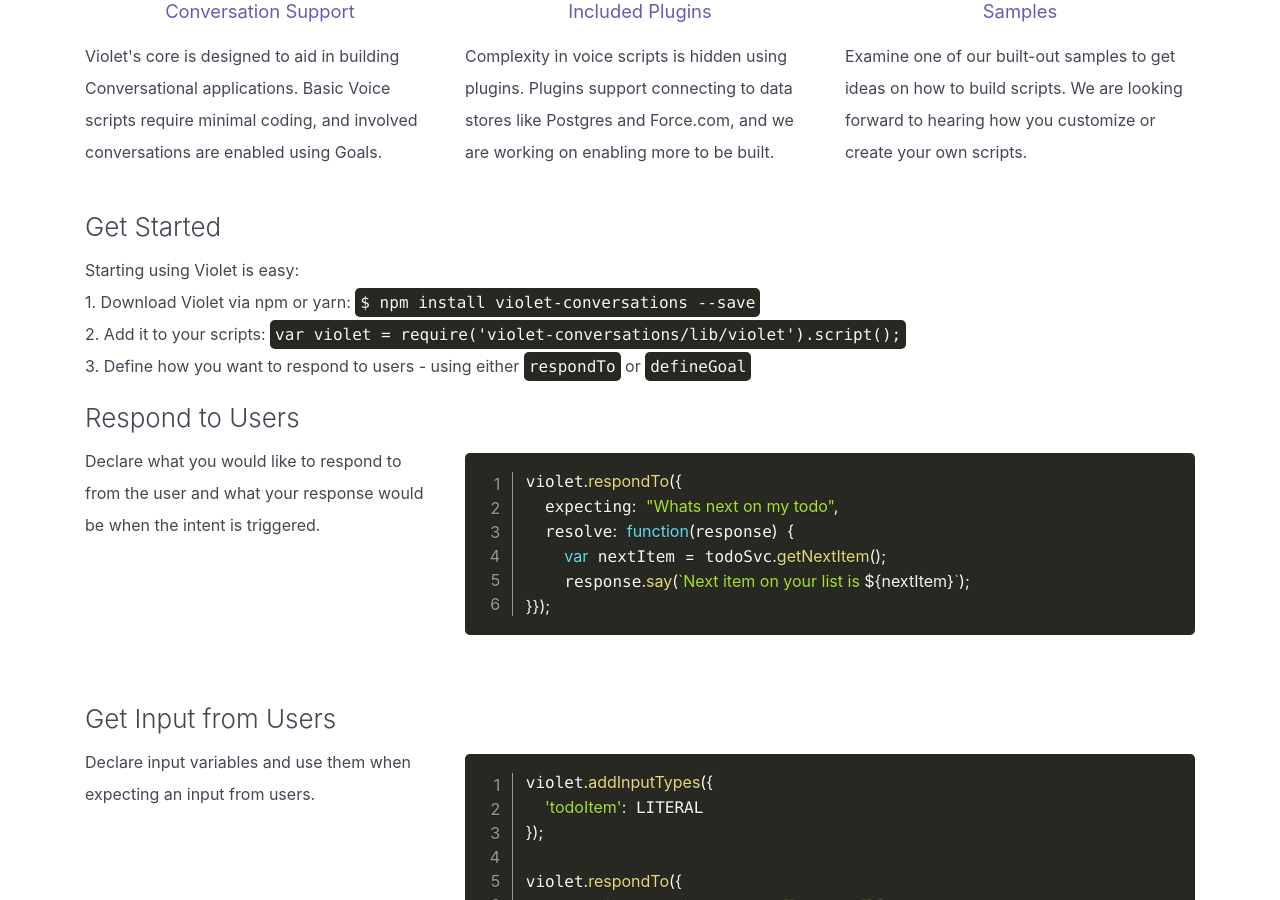
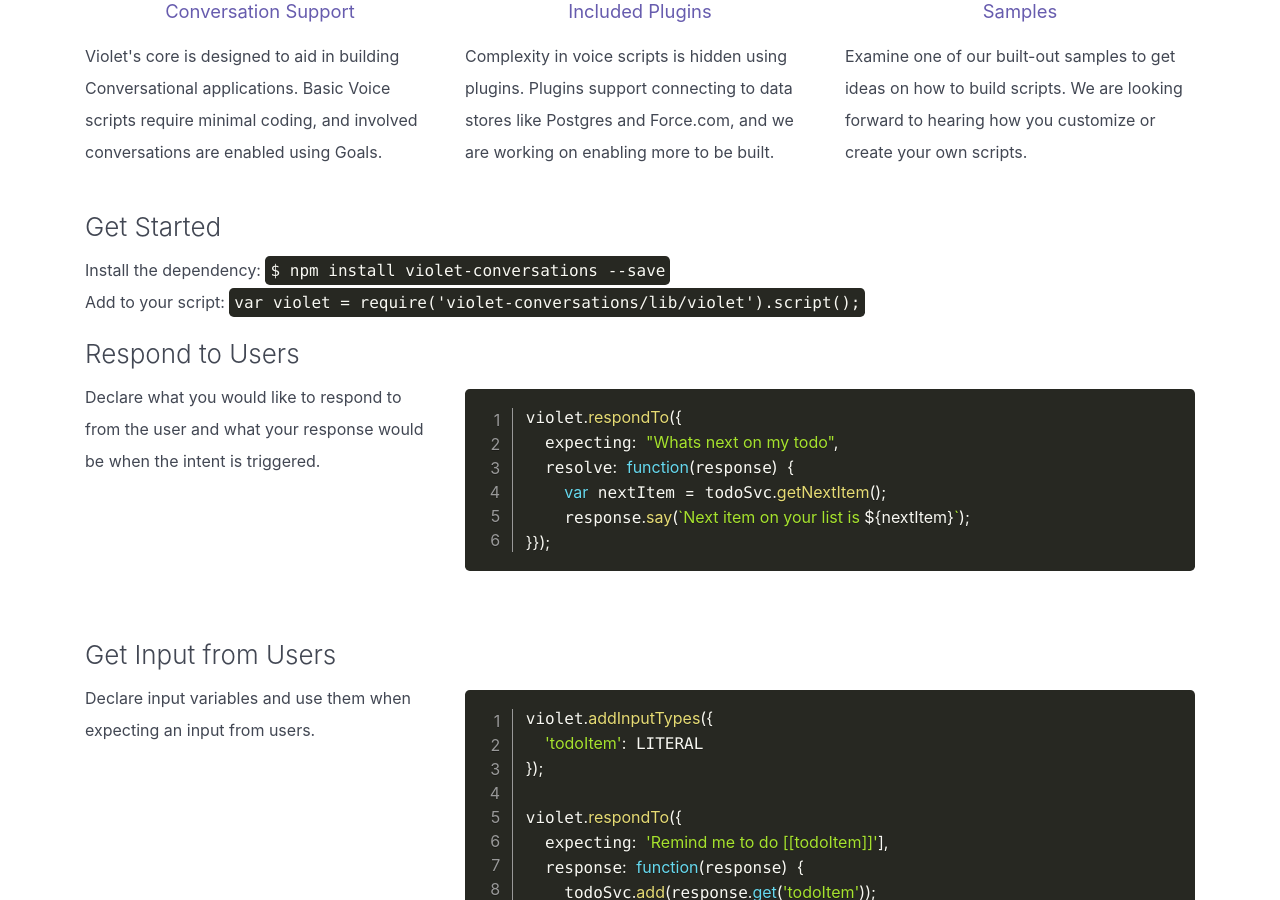
Before and after one commit to salesforce-misc/HelloViolet.ai, a Jekyll site: the page index.html, which Jekyll copies as it is, in a window 1280 px wide and 900 px high, scrolled down 763 px. Built offline with Jekyll 4.4.1, drawn with Linux system fonts in a browser that asks for light colours; nearby versions of some CDN libraries; some web fonts are replaced.

Commit message:
cleaning up the get started instructions

```diff
--- a/index.html
+++ b/index.html
@@ -174,10 +174,8 @@
       </div>
       <div class="row">
         <div class="col-md-12 col-xl-12 m-b-3">
-          Starting using Violet is easy:<br>
-          1. Download Violet via npm or yarn: <code class="language-xxx" id="inline-code">$ npm install violet-conversations --save</code><br>
-          2. Add it to your scripts: <code class="language-xxx" id="inline-code">var violet = require('violet-conversations/lib/violet').script();</code><br>
-          3. Define how you want to respond to users - using either <code class="language-xxx" id="inline-code">respondTo</code> or <code class="language-xxx" id="inline-code">defineGoal</code>
+          Install the dependency: <code class="language-xxx" id="inline-code">$ npm install violet-conversations --save</code><br>
+          Add to your script: <code class="language-xxx" id="inline-code">var violet = require('violet-conversations/lib/violet').script();</code><br>
         </div>
       </div>
     </div>
```
